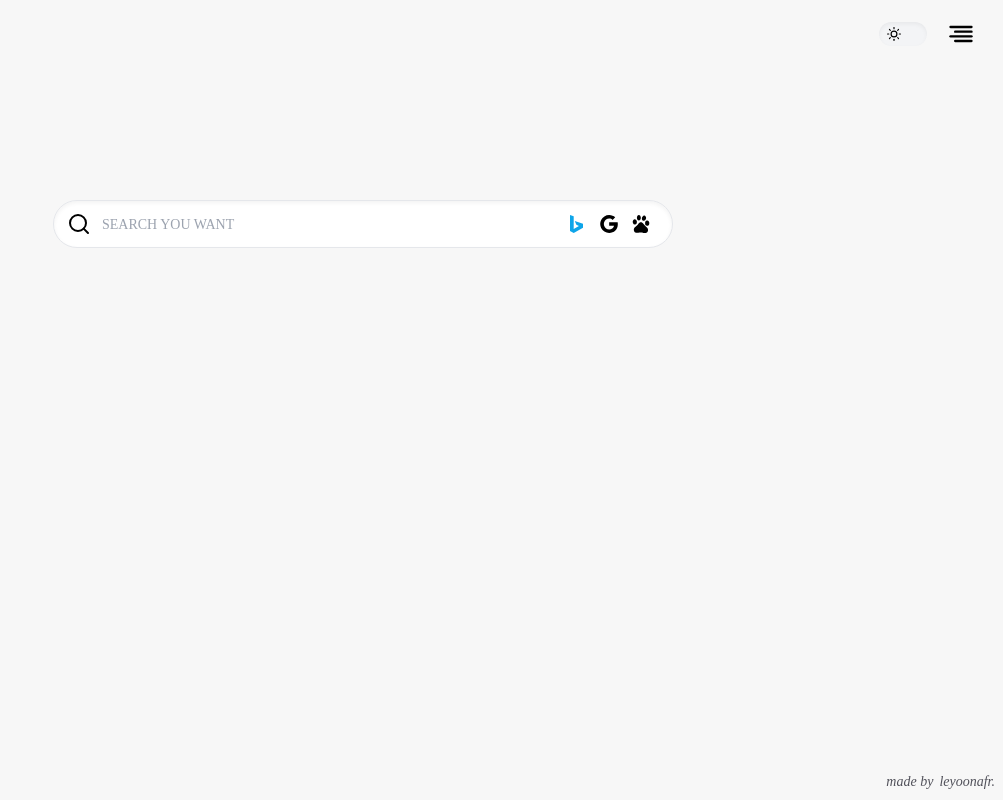
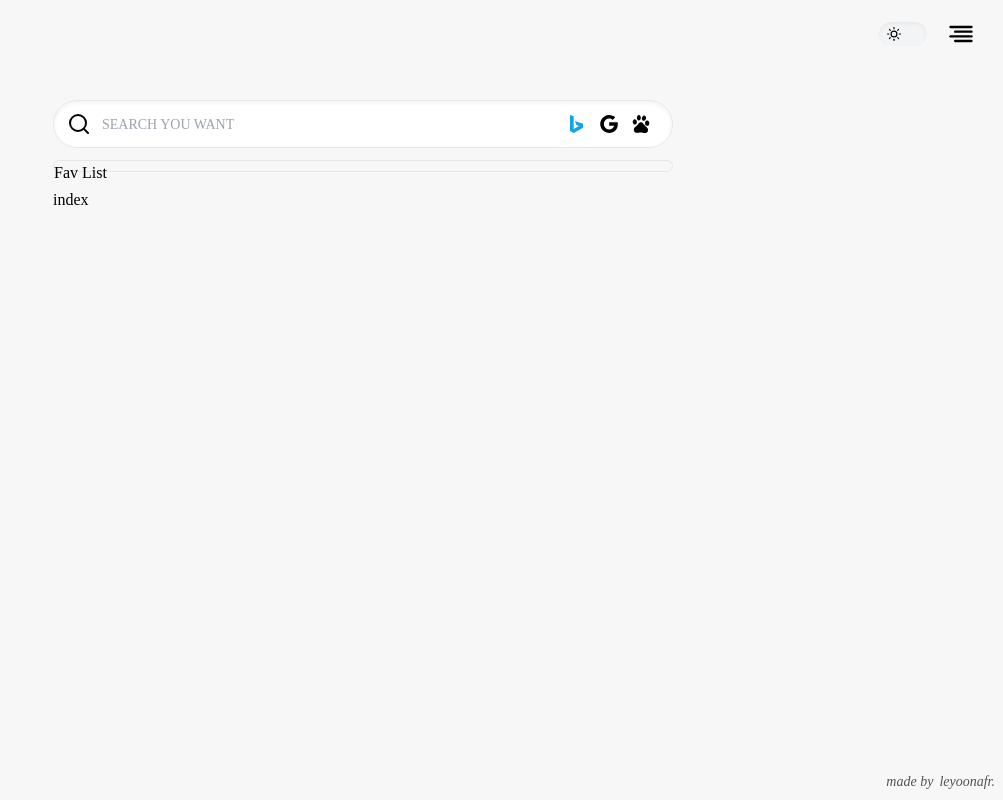
Before and after one commit to codeacme17/ILL-Newtab-Extention, a React (Create React App) app: page / in a window 1280 px wide. Shown: the whole page, without its empty margins (277-1280 px from the left). Built offline with nearby package versions, Linux system fonts and the light colour scheme; a web font is replaced by a local one.

Commit message:
ADD FAV LIST COMPONENT @2022.11.7

```diff
--- /dev/null
+++ b/src/components/Searchbar/favList/index.jsx
@@ -0,0 +1,7 @@
+import React, { Component } from "react";
+
+export default class FavList extends Component {
+  render() {
+    return <div>index</div>;
+  }
+}
--- a/src/components/Searchbar/index.jsx
+++ b/src/components/Searchbar/index.jsx
@@ -1,5 +1,6 @@
 import React, { Component, createRef } from "react";
 
+import FavList from "./favList/index";
 import SearchIcon from "../../icons/search";
 import BingIcon from "../../icons/bing";
 import GoogleIcon from "../../icons/google";
@@ -20,6 +21,7 @@ export default class Search extends Component {
 
   state = {
     searchEngine: this.BING_URL,
+    favListVisible: true,
   };
 
   // Mount search engine
@@ -58,23 +60,31 @@ export default class Search extends Component {
     }
   };
 
-  // Check did user input a shortcut
-  shortcutHanlder = () => {};
+  // Switch FavList component visible state
+  switchFavListVisible = () => {
+    this.setState({ favListVisible: !this.state.favListVisible });
+  };
 
   render() {
-    const { searchEngine } = this.state;
+    const { searchEngine, favListVisible } = this.state;
 
     return (
-      <section className="w-full py-[200px] flex justify-center">
-        {/* INPUT */}
-        <label className="relative">
+      <section className="w-[620px] mx-auto flex flex-col relative">
+        {/* Search Container */}
+        <div
+          className={`duration-200 transition-[margin-top] ${
+            favListVisible ? "mt-[100px]" : "mt-[200px]"
+          }`}
+        >
+          {/* Search Input */}
+          <label className="relative block z-10">
             <span className="absolute top-3 left-3.5">
               <SearchIcon />
             </span>
 
             <input
               type="text"
-            className="w-[620px] h-12 pl-12 pr-32 text-dark-300 outline-none rounded-3xl ease-in-out duration-200 dark:text-main-400 border-[1px] border-black shadow-inner dark:border-main-500 dark:bg-main-800 placeholder:text-sm placeholder:leading-12 placeholder:text-dark-100 dark:placeholder:text-main-600 focus:rounded-md"
+              className="w-full h-12 pl-12 pr-32 text-dark-300 outline-none rounded-3xl ease-in-out duration-200 dark:text-main-400 border-[1px] border-black shadow-inner dark:border-main-500 dark:bg-main-800 placeholder:text-sm placeholder:leading-12 placeholder:text-dark-100 dark:placeholder:text-main-600 focus:rounded-md"
               placeholder="SEARCH YOU WANT"
               style={{ fontSize: "16px" }}
               ref={this.InputRef}
@@ -114,6 +124,24 @@ export default class Search extends Component {
               </button>
             </div>
           </label>
+
+          {/* Trigger Fav List Button */}
+          <div
+            onClick={this.switchFavListVisible}
+            className="cursor-pointer absolute w-full rounded-lg h-3 mt-3 dark:border-main-500 border-[1px]"
+          >
+            Fav List
+          </div>
+        </div>
+
+        {/* Fav List */}
+        {favListVisible ? (
+          <div className="mt-10">
+            <FavList />
+          </div>
+        ) : (
+          ""
+        )}
       </section>
     );
   }
```
Lines whose indentation alone changed are shown as unchanged.
